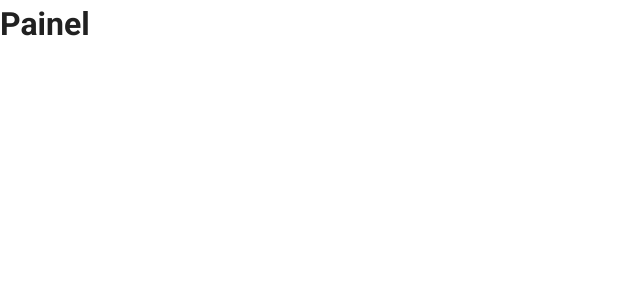
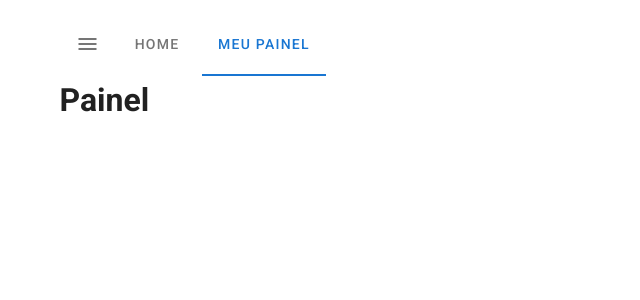
Before and after one commit to Recomendador-de-Disciplinas/Recomendador-de-Disciplinas.github.io, a Vue app in the folder frontend/: page /painel in a window 1280 px wide. Shown: the top 300 px of the page, without its empty margins (0-640 px from the left). Built offline with nearby package versions, Linux system fonts and the light colour scheme.

Commit message:
Refcator Painel view code and test mirroring
Signed-off-by: Franwernke <franwernke@usp.br>

```diff
--- a/frontend/src/views/Home.vue
+++ b/frontend/src/views/Home.vue
@@ -1,14 +1,15 @@
 <template>
-  <div class="home">
+  <v-container>
     <Navbar />
-  </div>
+    <h1>Home</h1>
+  </v-container>
 </template>
 
 <script>
-import Navbar from '../components/Navbar.vue'
+import Navbar from '@/components/Navbar.vue'
 
-  export default {
+export default {
+  name: 'Home',
   components: { Navbar },
-    name: 'Home',
-  }
+}
 </script>
--- a/frontend/src/views/Painel.vue
+++ b/frontend/src/views/Painel.vue
@@ -1,13 +1,15 @@
 <template>
-  <h1>Painel</h1>
+  <v-container>
+    <Navbar />
+    <h1>Painel</h1>
+  </v-container>
 </template>
 
 <script>
+import Navbar from '@/components/Navbar.vue';
+
 export default {
-  name: 'Painel'
+  name: 'Painel',
+  components: { Navbar },
 }
 </script>
-
-<style scoped>
-
-</style>
```
